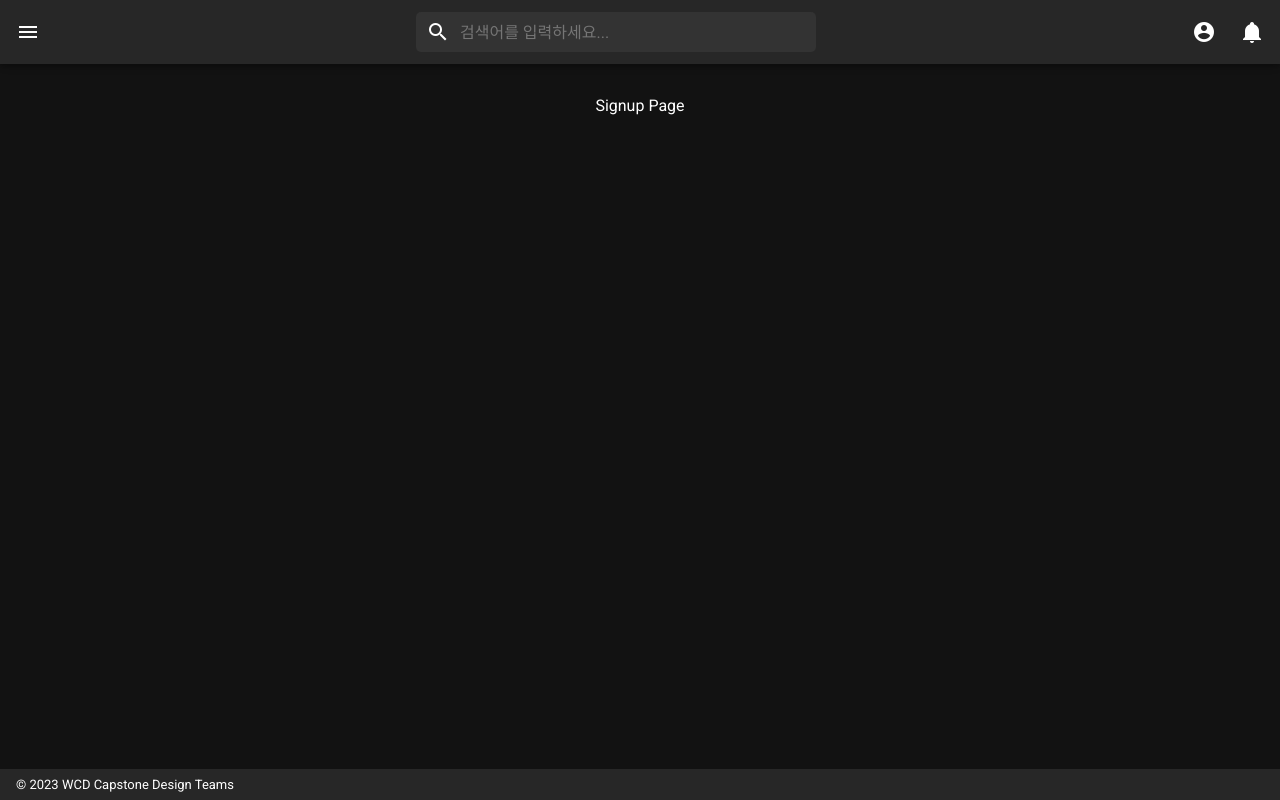
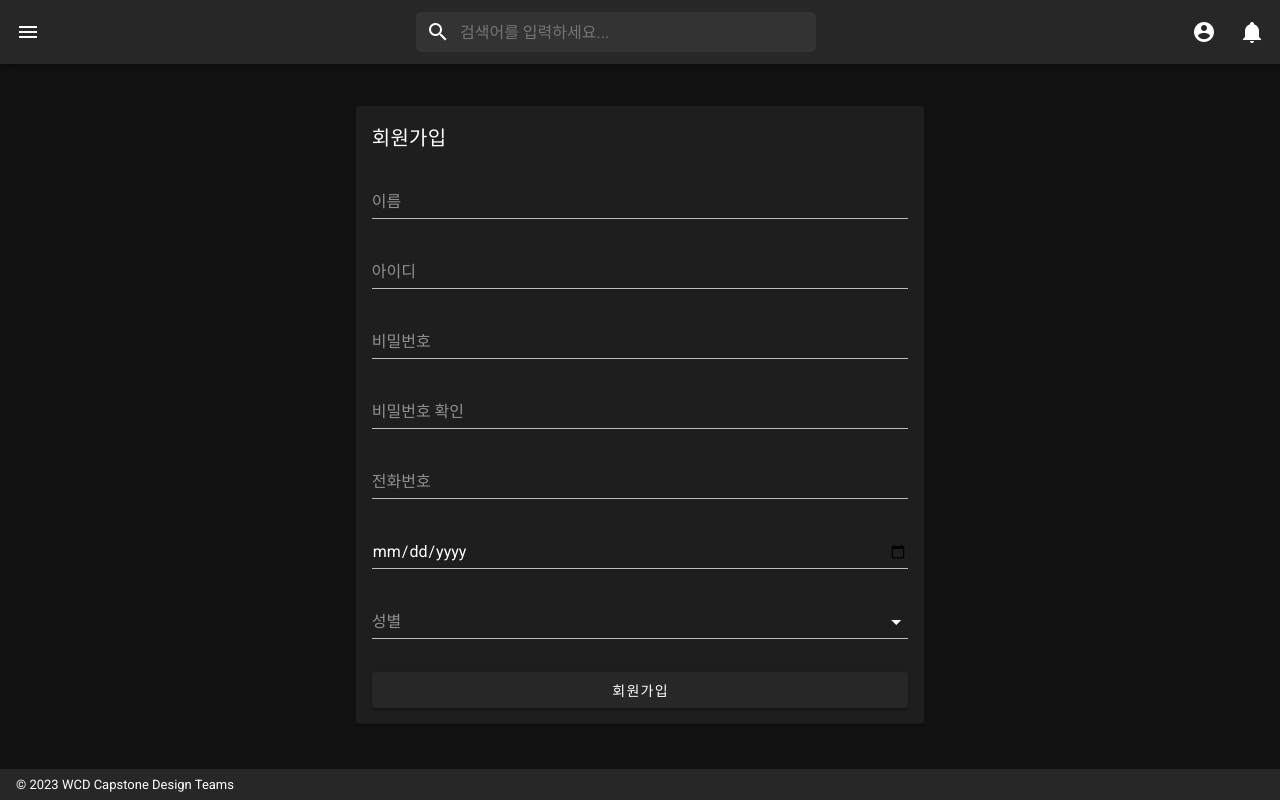
Before and after one commit to JeonJaeYun/CapstoneProject, a Nuxt app in the folder web-service/: page /signup in a window 1280 px wide. Built offline with nearby package versions, Linux system fonts and the light colour scheme.

Commit message:
로그인 axios 설정

```diff
--- a/web-service/layouts/default.vue
+++ b/web-service/layouts/default.vue
@@ -1,4 +1,6 @@
 <template>
+  <div>
+    <div></div>
     <v-app dark>
       <v-navigation-drawer
         v-model="drawer"
@@ -15,7 +17,7 @@
             :to="home.to"
             router
             exact
-          style="margin-bottom: 10px;"
+            style="margin-bottom: 10px"
           >
             <v-list-item-action class="d-block mx-auto">
               <v-icon style="width: 100%">{{ home.icon }}</v-icon>
@@ -34,7 +36,11 @@
           >
             <v-tooltip right>
               <template v-slot:activator="{ on }">
-              <v-list-item-action v-on="on" class="d-block mx-auto"  style="height:45px;">
+                <v-list-item-action
+                  v-on="on"
+                  class="d-block mx-auto"
+                  style="height: 45px"
+                >
                   <img class="image" :src="club.image" />
                 </v-list-item-action>
               </template>
@@ -113,7 +119,9 @@
               <v-list-item-subtitle>{{
                 notification.contents
               }}</v-list-item-subtitle>
-            <v-list-item-subtitle>{{ notification.time }}</v-list-item-subtitle>
+              <v-list-item-subtitle>{{
+                notification.time
+              }}</v-list-item-subtitle>
             </v-list-item-content>
           </v-list-item>
         </v-list>
@@ -124,6 +132,7 @@
         >
       </v-footer>
     </v-app>
+  </div>
 </template>
 
 <script>
--- a/web-service/nuxt.config.js
+++ b/web-service/nuxt.config.js
@@ -38,7 +38,12 @@ export default {
 
   // Modules: https://go.nuxtjs.dev/config-modules
   modules: [
+    '@nuxtjs/axios',
   ],
+
+  axios: {
+    baseURL: "http://211.115.222.246:8080"
+  },
 
   // Vuetify module configuration: https://go.nuxtjs.dev/config-vuetify
   vuetify: {
--- a/web-service/package.json
+++ b/web-service/package.json
@@ -9,6 +9,8 @@
     "generate": "nuxt generate"
   },
   "dependencies": {
+    "@nuxt/http": "^0.6.4",
+    "@nuxtjs/axios": "^5.13.6",
     "core-js": "^3.25.3",
     "nuxt": "^2.15.8",
     "vue": "^2.7.10",
--- a/web-service/pages/login.vue
+++ b/web-service/pages/login.vue
@@ -5,13 +5,12 @@
         <h1 style="padding: 20px">LOGIN</h1>
       </v-card-title>
       <v-card-text>
-        <v-form @submit.prevent="signIn">
+        <v-form @submit.prevent="Login">
           <v-text-field
-            v-model="email"
+            v-model="loginId"
             label="ID"
             placeholder="ID"
             required
-            autocomplete="nickname"
             type="ID"
           ></v-text-field>
           <v-text-field
@@ -19,7 +18,6 @@
             label="Password"
             placeholder="Password"
             required
-            autocomplete="current-password"
             type="password"
           ></v-text-field>
           <v-checkbox v-model="remember" label="Remember me"></v-checkbox>
@@ -35,14 +33,46 @@
 export default {
   data() {
     return {
-      email: "",
+      loginId: "",
       password: "",
-      remember: false,
     };
   },
   methods: {
-    signIn() {
-      // Sign in logic here
+    async Login() {
+      // JSON 형식의 데이터
+      let LoginData = {
+        loginId: this.loginId,
+        password: this.password,
+      };
+
+      try {
+        if (this.loginId === "") {
+          alert("ID를 입력하세요.");
+          return;
+        }
+        if (this.password === "") {
+          alert("비밀번호를 입력하세요.");
+          return;
+        }
+
+        const config = {
+          headers: {
+            "Content-Type": "application/json", // JSON 형식으로 변경
+          },
+        };
+
+        await this.$axios
+          .post("/user-service/login", JSON.stringify(LoginData), config)
+          .then((res) => {
+            console.log(res);
+            alert("로그인 되었습니다.");
+            this.$router.push("/")
+            // access in memory
+            // refresh session
+          });
+      } catch (err) {
+        console.log(err);
+      }
     },
   },
 };
--- a/web-service/pages/signup.vue
+++ b/web-service/pages/signup.vue
@@ -1,5 +1,139 @@
 <template>
-    <div>
-      Signup Page
-    </div>
-  </template>
+  <v-container class="SignupPage">
+    <v-row justify="center">
+      <v-col cols="12" md="6">
+        <v-card>
+          <v-card-title>회원가입</v-card-title>
+          <v-card-text>
+            <v-form @submit.prevent="SignupSubmit">
+              <v-text-field
+                id="name"
+                v-model="name"
+                placeholder="이름"
+              ></v-text-field>
+
+              <v-text-field
+                id="loginId"
+                v-model="loginId"
+                placeholder="아이디"
+              ></v-text-field>
+
+              <v-text-field
+                id="password"
+                type="password"
+                v-model="password"
+                placeholder="비밀번호"
+              ></v-text-field>
+
+              <v-text-field
+                id="pwdCheck"
+                type="password"
+                v-model="pwCheck"
+                placeholder="비밀번호 확인"
+              ></v-text-field>
+
+              <v-text-field
+                id="phoneNumber"
+                v-model="phoneNumber"
+                placeholder="전화번호"
+                type="tel"
+              ></v-text-field>
+
+              <v-text-field
+                id="birthday"
+                v-model="birthday"
+                placeholder="생년월일"
+                type="date"
+              ></v-text-field>
+
+              <v-select
+                id="gender"
+                v-model="gender"
+                :items="['MALE', 'FEMALE']"
+                placeholder="성별"
+              ></v-select>
+
+              <v-btn class="mt-3" block type="submit"> 회원가입 </v-btn>
+            </v-form>
+          </v-card-text>
+        </v-card>
+      </v-col>
+    </v-row>
+  </v-container>
+</template>
+
+<script>
+export default {
+  data() {
+    return {
+      name: "",
+      loginId: "",
+      password: "",
+      pwCheck: "",
+      phoneNumber: "",
+      birthday: "",
+      gender: "",
+    };
+  },
+  methods: {
+    async SignupSubmit() {
+      // JSON 형식의 데이터
+      let SignupData = {
+        loginId: this.loginId,
+        password: this.password,
+        name: this.name,
+        phoneNumber: this.phoneNumber,
+        birthday: this.birthday,
+        gender: this.gender,
+      };
+
+      try {
+        if (this.name === "") {
+          alert("이름을 입력하세요.");
+          return;
+        }
+        if (this.loginId === "") {
+          alert("ID를 입력하세요.");
+          return;
+        }
+        if (this.password === "") {
+          alert("비밀번호를 입력하세요.");
+          return;
+        }
+        if (this.password !== this.pwCheck) {
+          alert("비밀번호 확인이 일치하지 않습니다.");
+          return;
+        }
+        if (this.phoneNumber === "") {
+          alert("전화번호를 입력하세요.");
+          return;
+        }
+        if (this.birthday === "") {
+          alert("생년월일을 선택하세요.");
+          return;
+        }
+        if (this.gender === "") {
+          alert("성별을 선택하세요.");
+          return;
+        }
+
+        const config = {
+          headers: {
+            "Content-Type": "application/json", // JSON 형식으로 변경
+          },
+        };
+
+        await this.$axios
+          .post("/user-service/signup", JSON.stringify(SignupData), config)
+          .then((res) => {
+            console.log(res);
+            alert("회원가입 되었습니다.");
+            this.$router.push("/login")
+          });
+      } catch (err) {
+        console.log(err);
+      }
+    },
+  },
+};
+</script>
```
Also changed, not shown: 2 other files (tests, documents, lock files or other folders). Lines whose indentation alone changed are shown as unchanged.
